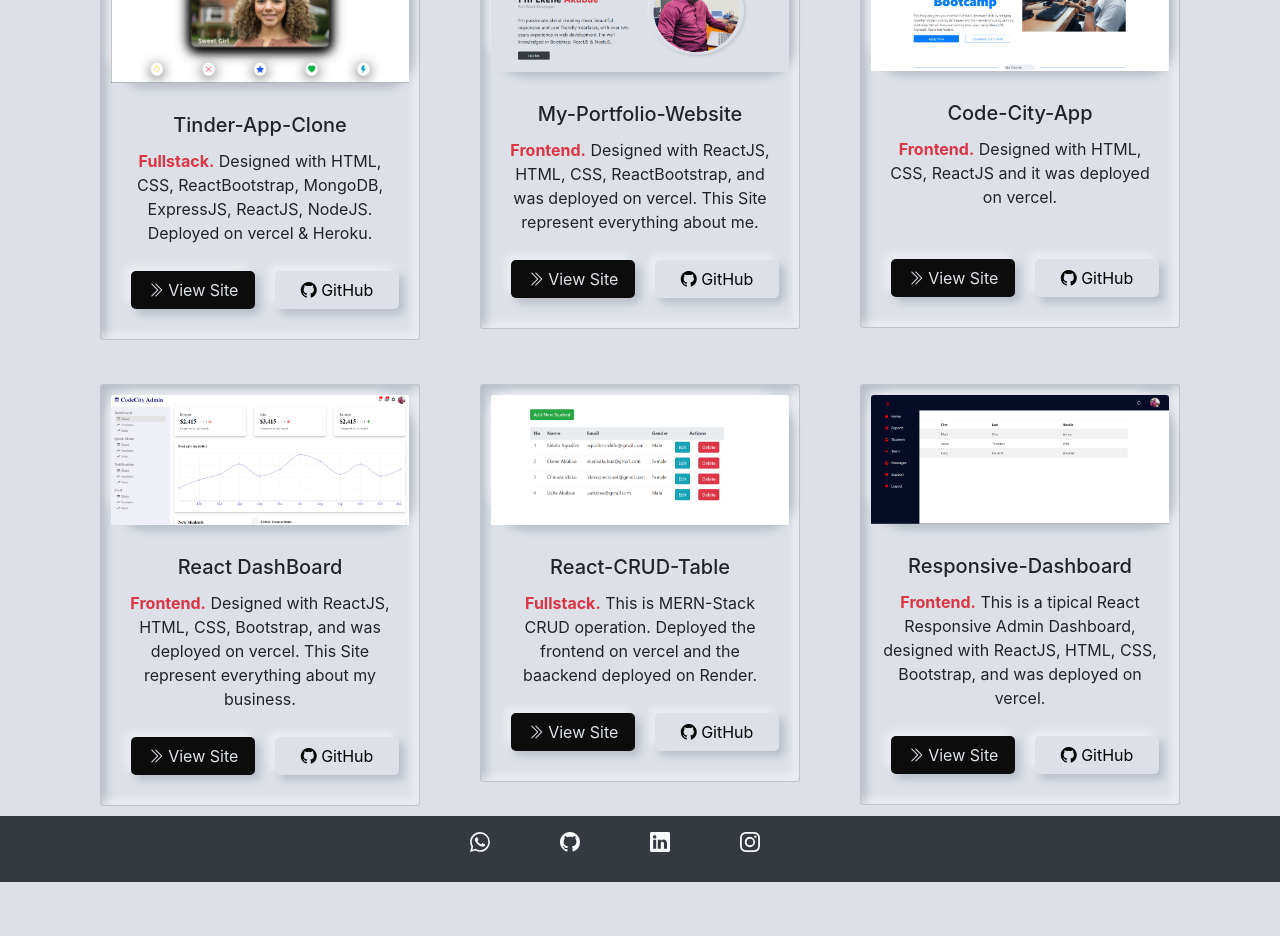
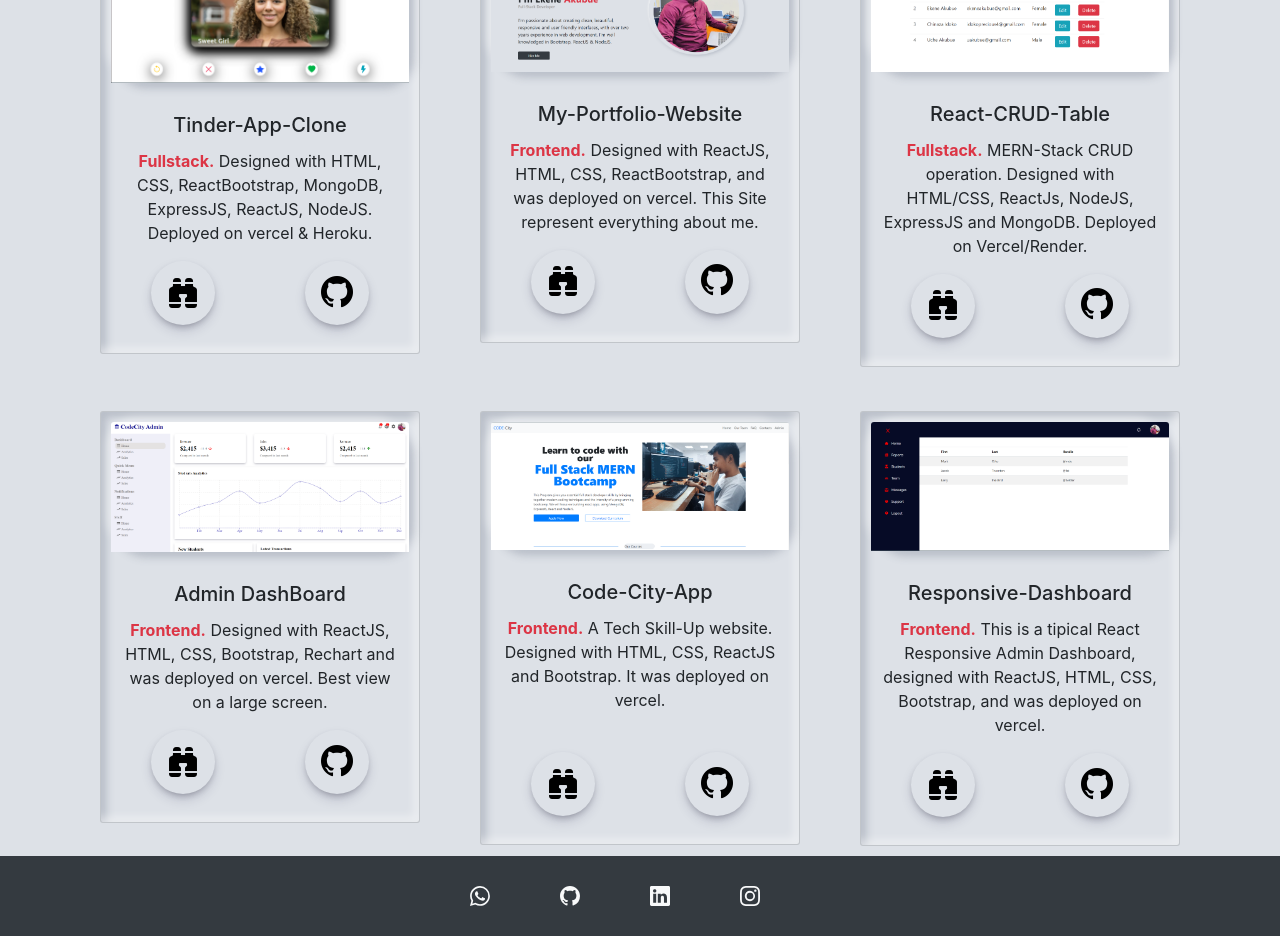
Before and after one commit to ekeneakubue/ekene-portfolio, a React (Create React App) app: page /projects in a window 1280 px wide. Shown: the part 280-1216 px from the top of the page. Before the commit the page ends 1162 px from the top, so only its background shows below. Built offline with nearby package versions, Linux system fonts and the light colour scheme.

Commit message:
update april 2023

```diff
--- a/src/components/socials/Socials.css
+++ b/src/components/socials/Socials.css
@@ -1,5 +1,5 @@
 .social{
     margin-right: 50px;
-    margin-top: 1rem;
+    margin-top: 30px;
     padding-bottom: 20px;
 }
--- a/src/components/socials/Socials.js
+++ b/src/components/socials/Socials.js
@@ -5,21 +5,13 @@ import { BsTelephoneFill, BsHouseFill, BsEnvelopeFill, BsWhatsapp, BsInstagram,
 
 export default function Socials() {
   return (
-    <div className='bg-dark'>
-      <Container>
-        <Row><hr/>
-            <Col></Col>
-            <Col sm={8}>
-                <Row className='justify-content-center'>
-                    <h1><a href="https://wa.me/+2348032744865" target="_blank" rel="noopener npreferrer"><BsWhatsapp style={{ marginBottom: "2px" }} className='text-light social'/></a></h1>
-                    <h1><a href="https://github.com/ekeneakubue" target="_blank"><BsGithub style={{ marginBottom: "2px" }} className='text-light social'/></a></h1>
-                    <h1><a href="https://www.linkedin.com/in/ekene-akubue-58046b77/" target="_blank"><BsLinkedin style={{ marginBottom: "2px" }} className='text-light social'/></a></h1>
-                    <h1><a href="https://www.instagram.com/ekeneakubue/" target="_blank"><BsInstagram style={{ marginBottom: "2px" }} className='text-light social'/></a></h1>
-                </Row>
-            </Col>
-            <Col></Col>
-        </Row>
-      </Container>
+    <div className='container-fluid bg-dark'>
+      <div className='row justify-content-center'>
+          <h1><a href="https://wa.me/+2348032744865" target="_blank" rel="noopener npreferrer"><BsWhatsapp style={{ marginBottom: "2px" }} className='text-light social'/></a></h1>
+          <h1><a href="https://github.com/ekeneakubue" target="_blank"><BsGithub style={{ marginBottom: "2px" }} className='text-light social'/></a></h1>
+          <h1><a href="https://www.linkedin.com/in/ekene-akubue-58046b77/" target="_blank"><BsLinkedin style={{ marginBottom: "2px" }} className='text-light social'/></a></h1>
+          <h1><a href="https://www.instagram.com/ekeneakubue/" target="_blank"><BsInstagram style={{ marginBottom: "2px" }} className='text-light social'/></a></h1>
+      </div>
     </div>
   )
 }
--- a/src/pages/contact/Contact.js
+++ b/src/pages/contact/Contact.js
@@ -80,10 +80,10 @@ export default function Contact() {
                         </div>
                     </div>
 
-                    <div className="col-12 form-item">
-                        <Button className='form-int-button form_setup' type="submit" id="send" onClick="Alert()">
+                    <div className="col-12 btn-form-item">
+                        <div className='form-int-button send-btn' type="submit" id="send" onClick="Alert()">
                             <h6><i className="bi bi-send-fill text-danger"></i> Send Message</h6>
-                        </Button>
+                        </div>
                         <div id='alert' className='message'></div>
                     </div>
 
--- a/src/projects/Projects.css
+++ b/src/projects/Projects.css
@@ -36,23 +36,8 @@ a:hover{
     color: rgb(228, 224, 224);
     text-decoration: none;
 }
-
-.setup2{
-    border-radius: 5px;
-    text-align: center;
-    background: #0c0c0c;
-    color: #dde1e7;
-    margin: 10px;
-    box-shadow: -5px -5px 9px rgba(255,255,255,0.45), 5px 5px 9px rgba(94,104,121,0.3);
-    }
-
-.setup2:hover{
-    border-radius: 5px;
-    text-align: center;
-    margin: 10px;
-    color: rgb(5, 4, 4);
-    background-color: #dde1e7;
-    box-shadow: inset -5px -5px 9px rgba(255,255,255,0.45), inset 5px 5px 9px rgba(94,104,121,0.3);
+.pro-icon{
+    box-shadow: rgba(0, 0, 0, 0.45) 0px 25px 20px -20px;
 }
 .setup3{
     border-radius: 5px;
@@ -72,3 +57,25 @@ a:hover{
     background-color: black;
     box-shadow: inset -5px -5px 9px rgba(255,255,255,0.45), inset 5px 5px 9px rgba(94,104,121,0.3);
 }
+
+.pro-foot a{
+    text-align: center;
+    color: black;
+    margin: auto auto;
+}
+
+.pro-icon{
+    width: 4rem;
+    height: 4rem;
+    padding: 0.8rem;
+    border-radius: 50%;
+    box-shadow: rgba(50, 50, 93, 0.25) 0px 6px 12px -2px, rgba(0, 0, 0, 0.3) 0px 3px 7px -3px;
+}
+
+.pro-icon:hover{
+    width: 4rem;
+    height: 4rem;
+    padding: 0.8rem;
+    border-radius: 50%;
+    box-shadow: inset -5px -5px 9px rgba(255,255,255,0.45), inset 5px 5px 9px rgba(94,104,121,0.3);
+}
--- a/src/projects/Projects.js
+++ b/src/projects/Projects.js
@@ -30,18 +30,14 @@ export default function Projects() {
                                 <Card.Text>
                                 <b className='text-danger'>Fullstack.</b> Designed with HTML, CSS, ReactBootstrap, MongoDB, ExpressJS, ReactJS, NodeJS. Deployed on vercel & Heroku.
                                 </Card.Text>
-                                <Row>
-                                    <div className='col-6 '>
+                                <div className='row pro-foot'>
                                     <a href="https://tinder-clone-khaki-five.vercel.app/" target="_blank">
-                                            <Button className="setup2" variant=" btn-block"><i class="bi bi-chevron-double-right"></i> View Site</Button>
+                                        <h2 className="pro-icon" variant=" btn-block"><i class="bi bi-binoculars-fill"></i></h2>
+                                    </a>
+                                    <a href="https://github.com/ekeneakubue/tinder-clone" target="_blank">
+                                        <h2 className="pro-icon" variant=" btn-block"><i class="bi bi-github"></i></h2>
                                     </a>
                                 </div>
-                                    <div className='col-6 '>
-                                        <a href="https://github.com/ekeneakubue/tinder-clone" target="_blank">
-                                            <Button className="setup3" variant=" btn-block"><i class="bi bi-github"></i> GitHub</Button>
-                                        </a>
-                                    </div>
-                                </Row>
                             </Card.Body>
                         </Card><br/>
                     </Row>
@@ -57,18 +53,62 @@ export default function Projects() {
                                 <Card.Text>
                                     <b className='text-danger'>Frontend.</b> Designed with ReactJS, HTML, CSS, ReactBootstrap, and was deployed on vercel. This Site represent everything about me.
                                 </Card.Text>
-                                <Row>
-                                    <div className='col-6 '>
+                                <div className='row pro-foot'>
                                     <a href="https://ekene-portfolio.vercel.app/" target="_blank">
-                                            <Button className="setup2" variant=" btn-block"><i class="bi bi-chevron-double-right"></i> View Site</Button>
+                                        <h2 className="pro-icon" variant=" btn-block"><i class="bi bi-binoculars-fill"></i></h2>
+                                    </a>
+                                    <a href="https://github.com/ekeneakubue/ekene-portfolio" target="_blank">
+                                        <h2 className="pro-icon" variant=" btn-block"><i class="bi bi-github"></i></h2>
                                     </a>
                                 </div>
-                                    <div className='col-6 '>
-                                        <a href="https://github.com/ekeneakubue/ekene-portfolio" target="_blank">
-                                            <Button className="setup3" variant=" btn-block"><i class="bi bi-github"></i> GitHub</Button>
+                            </Card.Body>
+                        </Card><br/>
+                    </Row>
+                </div>
+                <div className='col'><br/>
+                    <Row className="justify-content-center">
+                        <Card style={{ width: '20rem' }} className='cad'>
+                            <div className='setup'>
+                                <Card.Img variant="top" src="images/Projects/students-crud.png" />
+                            </div>
+                            <Card.Body>
+                                <Card.Title>React-CRUD-Table</Card.Title>
+                                <Card.Text>
+                                    <b className='text-danger'>Fullstack.</b> MERN-Stack CRUD operation. Designed with HTML/CSS, ReactJs, NodeJS, ExpressJS and MongoDB. Deployed on Vercel/Render.
+                                </Card.Text>
+                                <div className='row pro-foot'>
+                                    <a href="https://students-record-crud.vercel.app/" target="_blank">
+                                        <h2 className="pro-icon" variant=" btn-block"><i class="bi bi-binoculars-fill"></i></h2>
+                                    </a>
+                                    <a href="https://github.com/ekeneakubue/students-record-crud.git" target="_blank">
+                                        <h2 className="pro-icon" variant=" btn-block"><i class="bi bi-github"></i></h2>
                                     </a>
                                 </div>
+                            </Card.Body>
+                        </Card><br/>
                     </Row>
+                </div>
+            </div>
+            <div className='row'>
+                <div className='col'><br/>
+                    <Row className="justify-content-center">
+                        <Card style={{ width: '20rem' }} className='cad'>
+                            <div className='setup'>
+                                <Card.Img variant="top" src="images/Projects/react-dashboard.png" />
+                            </div>
+                            <Card.Body>
+                                <Card.Title>Admin DashBoard</Card.Title>
+                                <Card.Text>
+                                    <b className='text-danger'>Frontend.</b> Designed with ReactJS, HTML, CSS, Bootstrap, Rechart and was deployed on vercel. Best view on a large screen.
+                                </Card.Text>
+                                <div className='row pro-foot'>
+                                    <a href="https://admin-dashboard-gilt-kappa.vercel.app/" target="_blank">
+                                        <h2 className="pro-icon" variant=" btn-block"><i class="bi bi-binoculars-fill"></i></h2>
+                                    </a>
+                                    <a href="https://github.com/ekeneakubue/admin-dashboard.git" target="_blank">
+                                        <h2 className="pro-icon" variant=" btn-block"><i class="bi bi-github"></i></h2>
+                                    </a>
+                                </div>
                             </Card.Body>
                         </Card><br/>
                     </Row>
@@ -82,76 +122,16 @@ export default function Projects() {
                             <Card.Body>
                                 <Card.Title>Code-City-App</Card.Title>
                                 <Card.Text>
-                                <b className='text-danger'>Frontend.</b> Designed with HTML, CSS, ReactJS and it was deployed on vercel. <br/><br/>
+                                <b className='text-danger'>Frontend.</b> A Tech Skill-Up website. Designed with HTML, CSS, ReactJS and Bootstrap. It was deployed on vercel. <br/><br/>
                                 </Card.Text>
-                                <Row>
-                                    <div className='col-6 '>
-                                        <a href="https://gigostore.vercel.app/" target="_blank">
-                                            <Button className="setup2" variant=" btn-block"><i class="bi bi-chevron-double-right"></i> View Site</Button>
+                                <div className='row pro-foot'>
+                                    <a href="https://vercel.com/ekeneakubue/code-city-app" target="_blank">
+                                        <h2 className="pro-icon" variant=" btn-block"><i class="bi bi-binoculars-fill"></i></h2>
+                                    </a>
+                                    <a href="https://github.com/ekeneakubue/code-city-app.git" target="_blank">
+                                        <h2 className="pro-icon" variant=" btn-block"><i class="bi bi-github"></i></h2>
                                     </a>
                                 </div>
-                                    <div className='col-6 '>
-                                        <a href="https://github.com/ekeneakubue/gigostore" target="_blank">
-                                            <Button className="setup3" variant=" btn-block"><i class="bi bi-github"></i> GitHub</Button>
-                                        </a>
-                                    </div>
-                                </Row>
-                            </Card.Body>
-                        </Card><br/>
-                    </Row>
-                </div>
-            </div>
-            <div className='row'>
-                <div className='col'><br/>
-                    <Row className="justify-content-center">
-                        <Card style={{ width: '20rem' }} className='cad'>
-                            <div className='setup'>
-                                <Card.Img variant="top" src="images/Projects/react-dashboard.png" />
-                            </div>
-                            <Card.Body>
-                                <Card.Title>React DashBoard</Card.Title>
-                                <Card.Text>
-                                    <b className='text-danger'>Frontend.</b> Designed with ReactJS, HTML, CSS, Bootstrap, and was deployed on vercel. This Site represent everything about my business.
-                                </Card.Text>
-                                <Row>
-                                    <div className='col-6 '>
-                                        <a href="https://digital-business-card-psi.vercel.app/" target="_blank">
-                                            <Button className="setup2" variant=" btn-block"><i class="bi bi-chevron-double-right"></i> View Site</Button>
-                                        </a>
-                                    </div>
-                                    <div className='col-6 '>
-                                        <a href="https://github.com/ekeneakubue/students-record-crud.git" target="_blank">
-                                            <Button className="setup3" variant=" btn-block"><i class="bi bi-github"></i> GitHub</Button>
-                                        </a>
-                                    </div>
-                                </Row>
-                            </Card.Body>
-                        </Card><br/>
-                    </Row>
-                </div>
-                <div className='col'><br/>
-                    <Row className="justify-content-center">
-                        <Card style={{ width: '20rem' }} className='cad'>
-                            <div className='setup'>
-                                <Card.Img variant="top" src="images/Projects/students-crud.png" />
-                            </div>
-                            <Card.Body>
-                                <Card.Title>React-CRUD-Table</Card.Title>
-                                <Card.Text>
-                                    <b className='text-danger'>Fullstack.</b> This is MERN-Stack CRUD operation. Deployed the frontend on vercel and the baackend deployed on Render.
-                                </Card.Text>
-                                <Row>
-                                    <div className='col-6 '>
-                                        <a href="https://students-record-crud.vercel.app/" target="_blank">
-                                            <Button className="setup2" variant=" btn-block"><i class="bi bi-chevron-double-right"></i> View Site</Button>
-                                        </a>
-                                    </div>
-                                    <div className='col-6 '>
-                                        <a href="https://github.com/ekeneakubue/students-record-crud.git" target="_blank">
-                                            <Button className="setup3" variant=" btn-block"><i class="bi bi-github"></i> GitHub</Button>
-                                        </a>
-                                    </div>
-                                </Row>
                             </Card.Body>
                         </Card><br/>
                     </Row>
@@ -165,43 +145,22 @@ export default function Projects() {
                         <Card.Body>
                             <Card.Title>Responsive-Dashboard</Card.Title>
                             <Card.Text>
-                                <b className='text-danger'>Frontend.</b> This is a tipical React Responsive Admin Dashboard,    designed
+                                <b className='text-danger'>Frontend.</b> This is a tipical React Responsive Admin Dashboard, designed
                                  with ReactJS, HTML, CSS, Bootstrap, and was deployed on vercel.
                             </Card.Text>
-                            <Row>
-                                <div className='col-6 '>
+                            <div className='row pro-foot'>
                                 <a href="https://code-city-dashboard.vercel.app/students" target="_blank">
-                                        <Button className="setup2" variant=" btn-block"><i class="bi bi-chevron-double-right"></i> View Site</Button>
+                                    <h2 className="pro-icon" variant=" btn-block"><i class="bi bi-binoculars-fill"></i></h2>
+                                </a>
+                                <a href="https://github.com/ekeneakubue/code-city-dashboard.git" target="_blank">
+                                    <h2 className="pro-icon" variant=" btn-block"><i class="bi bi-github"></i></h2>
                                 </a>
                             </div>
-                                <div className='col-6 '>
-                                    <a href="https://github.com/ekeneakubue/code-city-dashboard.git" target="_blank">
-                                        <Button className="setup3" variant=" btn-block"><i class="bi bi-github"></i> GitHub</Button>
-                                    </a>
-                                </div>
-                            </Row>
                         </Card.Body>
                         </Card><br/>
                     </Row>
                 </div>
-                {/* <div className='col'><br/>
-                    <Row className="justify-content-center">
-                        <Card style={{ width: '20rem' }} className='cad'>
-                        <div className='setup'>
-                            <Card.Img variant="top" src="images/Projects/calculator.jpg" />
             </div>
-                        <Card.Body>
-                            <Card.Title>Calculator-App</Card.Title>
-                            <Card.Text>
-                                <b className='text-danger'>Frontend.</b> Designed with ReactJS, HTML, CSS, Bootstrap, and was deployed on vercel. This Site shows a digital calculator.
-                            </Card.Text>
-                            <a href="#" target="_blank"><Button className="setup2" variant=" btn-block"><i class="bi bi-chevron-double-right text-danger"></i> View Site</Button></a>
-                        </Card.Body>
-                        </Card><br/>
-                    </Row>
-                </div> */}
-            </div>
-
         </Container>
     </div>
   )
```
Also changed, not shown: src/pages/about/About.css (+35 -11 lines), src/pages/about/About.js (+21 -12 lines), src/pages/contact/Contact.css (+24 -0 lines). Lines whose indentation alone changed are shown as unchanged.
